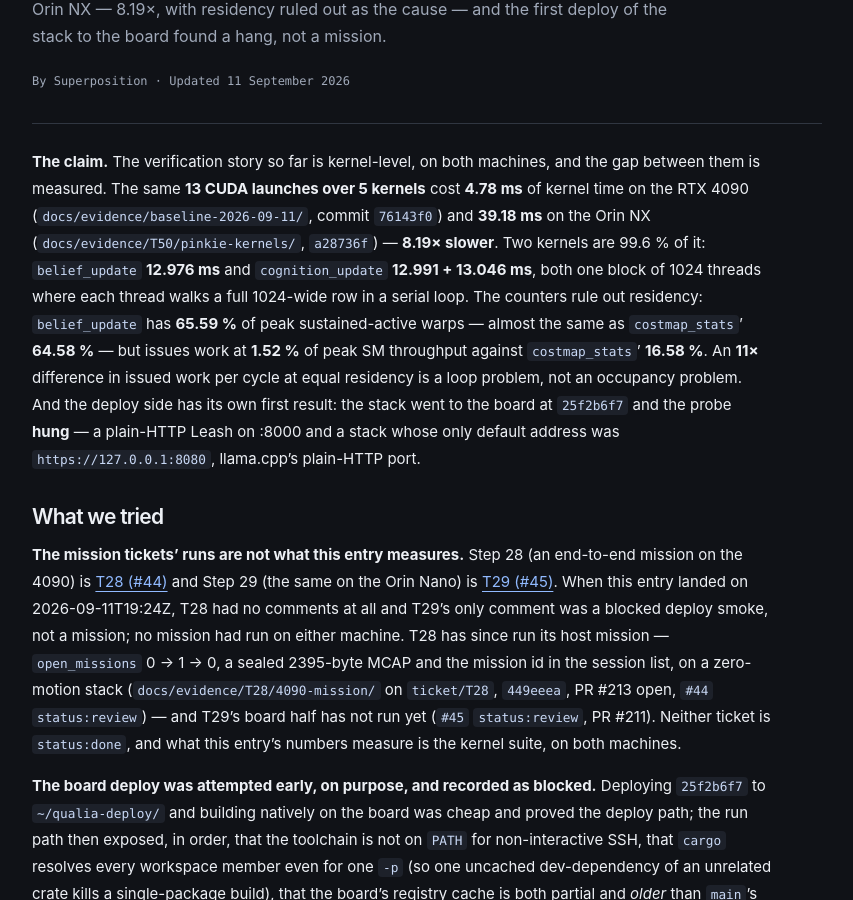
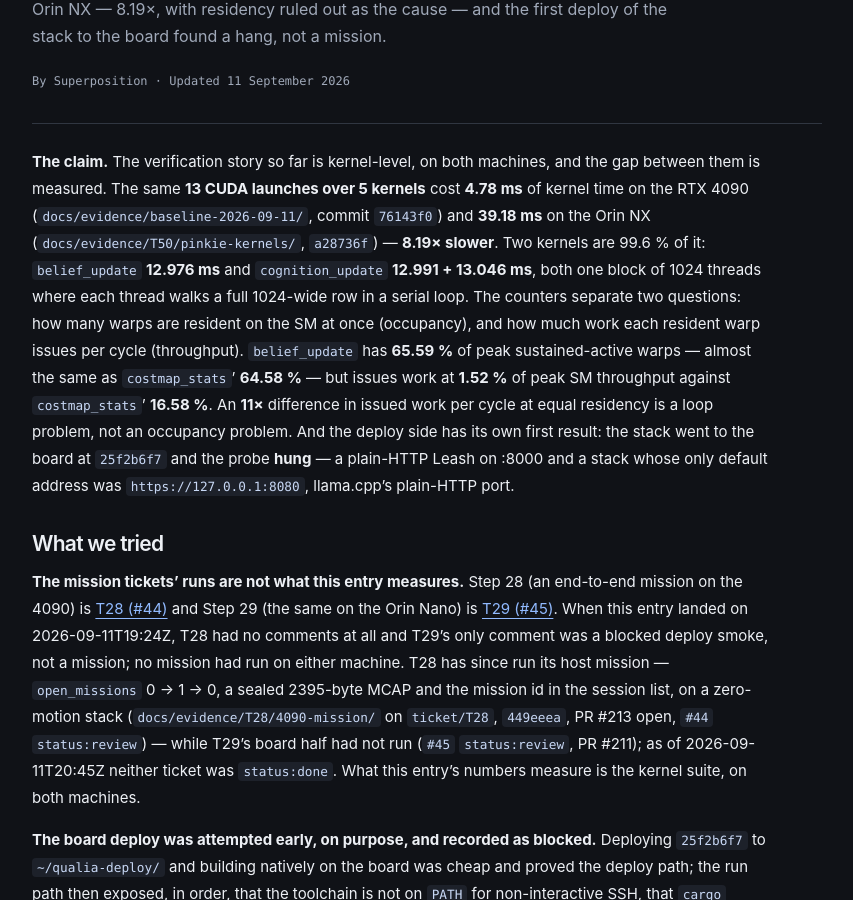
Before and after one commit to superposition/superposition.github.io, a Jekyll site: the page built from _posts/2026-09-11-the-4090-and-the-nano.md, in a window 1280 px wide and 900 px high, scrolled down 243 px. Shown: the whole window, without its empty margins (213-1066 px from the left). Built offline with Jekyll 4.4.1, drawn with Linux system fonts in a browser that asks for light colours.

Commit message:
Journal: define the four undecoded terms, and date the live statuses
Teaching at 572ac21 (request-changes, notes 4-7) plus the rot-resistance
pass.

Definitions (teaching notes 4-7):
- the-connectome-as-a-prior: "CSR" now expanded at first use, with the one
  fact that makes the arrays readable (rowptr gives each type's slice of the
  concatenated cols/weights).
- the-agent-in-the-loop: "strand" and "braid" defined in the claim's first
  sentences, from crates/braid/src/lib.rs (the mission broker, the evidence
  writer, the promotion gate, recovery report into the shared state).
- the-4090-and-the-nano: the residency/throughput pair stated in plain
  English before the percentages.
- the-fly-in-the-belief-matrices: "in-strength" glossed at first use.

Dating: every remaining live status claim now carries the revision moment
(2026-09-11T20:45Z) and its PR, so it cannot rot into a false present tense
(the 4090 entry's T28/T29 sentence, the agent entry's EPIC-08B parts, the
fly entry's T17, the ladder's T35/T36), and the mark entry's live "no hero
render" clause is now a dated fact about c9f77f0.

```diff
--- a/_posts/2026-09-11-the-4090-and-the-nano.md
+++ b/_posts/2026-09-11-the-4090-and-the-nano.md
@@ -18,11 +18,12 @@
 RTX 4090 (`docs/evidence/baseline-2026-09-11/`, commit `76143f0`) and **39.18 ms** on the Orin NX
 (`docs/evidence/T50/pinkie-kernels/`, `a28736f`) — **8.19× slower**. Two kernels are 99.6 % of it:
 `belief_update` **12.976 ms** and `cognition_update` **12.991 + 13.046 ms**, both one block of 1024
-threads where each thread walks a full 1024-wide row in a serial loop. The counters rule out
-residency: `belief_update` has **65.59 %** of peak sustained-active warps — almost the same as
-`costmap_stats`' **64.58 %** — but issues work at **1.52 %** of peak SM throughput against
-`costmap_stats`' **16.58 %**. An **11×** difference in issued work per cycle at equal residency is a
-loop problem, not an occupancy problem. And the deploy side has its own first result: the stack went
+threads where each thread walks a full 1024-wide row in a serial loop. The counters separate two
+questions: how many warps are resident on the SM at once (occupancy), and how much work each resident
+warp issues per cycle (throughput). `belief_update` has **65.59 %** of peak sustained-active warps —
+almost the same as `costmap_stats`' **64.58 %** — but issues work at **1.52 %** of peak SM throughput
+against `costmap_stats`' **16.58 %**. An **11×** difference in issued work per cycle at equal
+residency is a loop problem, not an occupancy problem. And the deploy side has its own first result: the stack went
 to the board at `25f2b6f7` and the probe **hung** — a plain-HTTP Leash on :8000 and a stack whose only
 default address was `https://127.0.0.1:8080`, llama.cpp's plain-HTTP port.
 
@@ -35,8 +36,9 @@
 blocked deploy smoke, not a mission; no mission had run on either machine. T28 has since run its host
 mission — `open_missions` 0 → 1 → 0, a sealed 2395-byte MCAP and the mission id in the session list,
 on a zero-motion stack (`docs/evidence/T28/4090-mission/` on `ticket/T28`, `449eeea`, PR #213 open,
-`#44` `status:review`) — and T29's board half has not run yet (`#45` `status:review`, PR #211). Neither
-ticket is `status:done`, and what this entry's numbers measure is the kernel suite, on both machines.
+`#44` `status:review`) — while T29's board half had not run (`#45` `status:review`, PR #211); as of
+2026-09-11T20:45Z neither ticket was `status:done`. What this entry's numbers measure is the kernel
+suite, on both machines.
 
 **The board deploy was attempted early, on purpose, and recorded as blocked.** Deploying `25f2b6f7`
 to `~/qualia-deploy/` and building natively on the board was cheap and proved the deploy path; the
```
Also changed, not shown: _posts/2026-09-11-the-agent-in-the-loop.md (+10 -8 lines), _posts/2026-09-11-the-connectome-as-a-prior.md (+4 -2 lines), _posts/2026-09-11-the-fly-in-the-belief-matrices.md (+8 -8 lines), _posts/2026-09-11-the-ladder.md (+7 -5 lines), _posts/2026-09-11-the-mark.md (+3 -3 lines).
